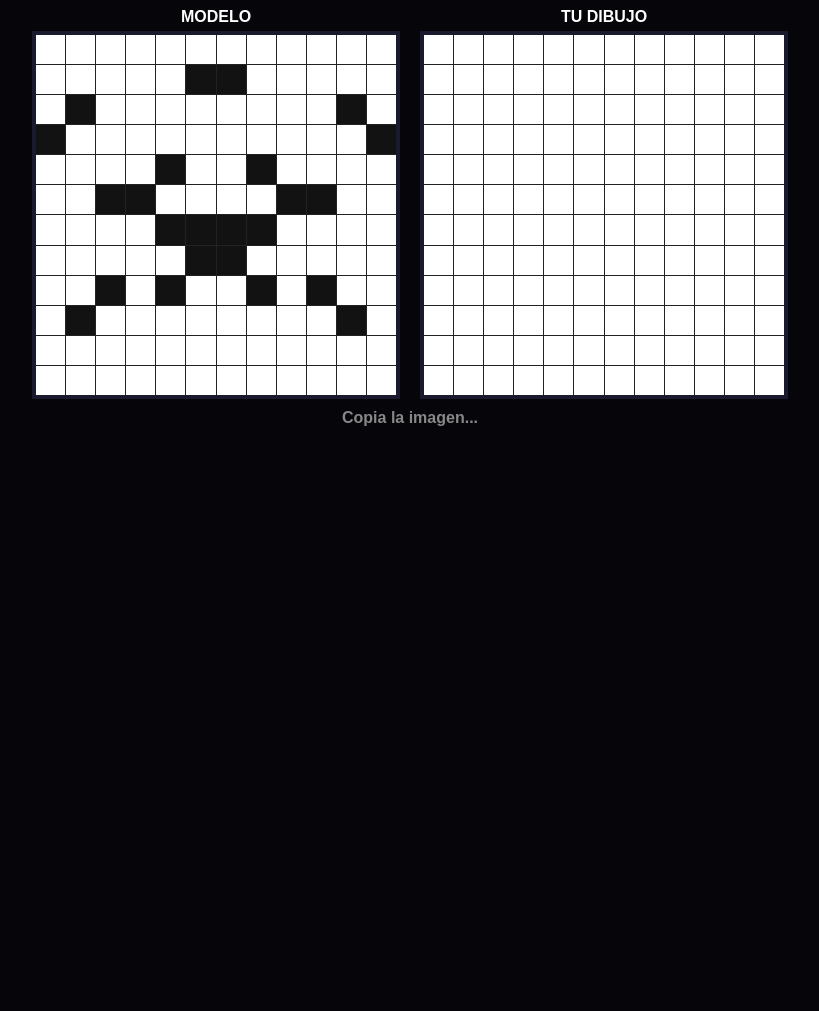
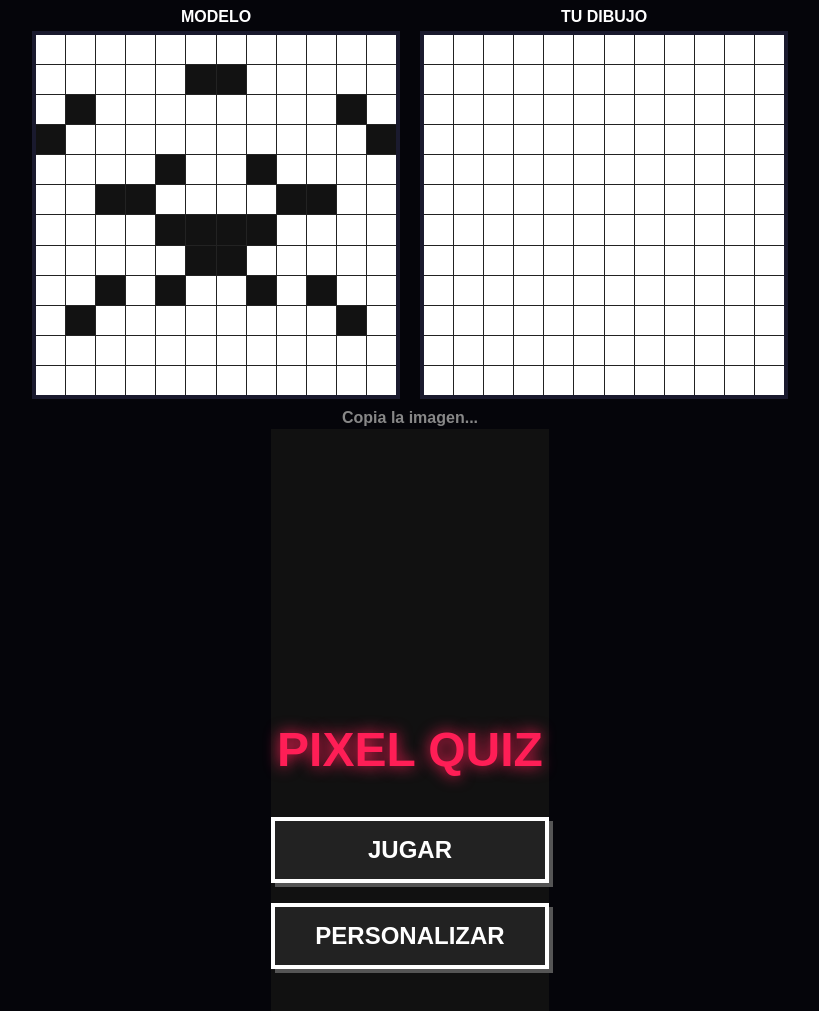
Before and after one commit to furritogamercm200/pixel-quiz, a plain HTML site: page index.html in a window 1280 px wide. Shown: the part 247-1258 px from the top of the page, without its empty margins (230-1049 px from the left). Before the commit the page ends 800 px from the top, so only its background shows below. Drawn offline with Linux system fonts and the light colour scheme.

Commit message:
Update index.html

```diff
--- a/index.html
+++ b/index.html
@@ -14,7 +14,39 @@
             --bg: #05050a; --panel: #11111d; --accent: #00f2ff;
             --win: #00ff88; --text: #ffffff;
         }
-        body {
+        body { #menu-principal {
+    display: flex;
+    flex-direction: column;
+    align-items: center;
+    justify-content: center;
+    height: 100vh;
+    background-color: #111;
+}
+.titulo-juego {
+    color: #ff1e56;
+    font-size: 3rem;
+    text-shadow: 0 0 15px #ff1e56;
+    margin-bottom: 40px;
+}
+.contenedor-botones {
+    display: flex;
+    flex-direction: column;
+    gap: 20px;
+}
+.btn-menu {
+    background-color: #222;
+    color: #fff;
+    border: 4px solid #fff;
+    padding: 15px 40px;
+    font-size: 1.5rem;
+    font-weight: bold;
+    cursor: pointer;
+    box-shadow: 4px 4px 0px #555;
+}
+.btn-menu:hover {
+    background-color: #ff1e56;
+    box-shadow: 0 0 15px #ff1e56;
+}
             background: var(--bg); color: var(--text); font-family: sans-serif;
             display: flex; flex-direction: column; align-items: center;
             margin: 0; user-select: none; touch-action: manipulation;
@@ -252,4 +284,19 @@
         requestAnimationFrame(fpsLoop);
     </script>
 </body>
+    <div id="menu-principal">
+    <h1 class="titulo-juego">PIXEL QUIZ</h1>
+    <div class="contenedor-botones">
+        <button class="btn-menu" onclick="empezarJuego()">JUGAR</button>
+        <button class="btn-menu" onclick="abrirPersonalizacion()">PERSONALIZAR</button>
+    </div>
+</div>
+
+<div id="seccion-personalizar" style="display: none;">
+    <h2>Personalizar Juego</h2>
+    <p>Aquí podrás cambiar el tamaño del cuadro (12x12) y los dibujos.</p>
+    <button class="btn-menu" onclick="volverAlMenu()">VOLVER</button>
+</div>
+
+<div id="contenedor-juego" style="display: none;">
 </html>
```
